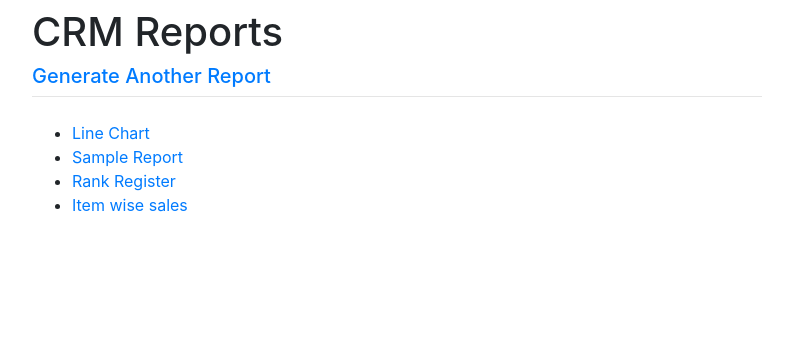
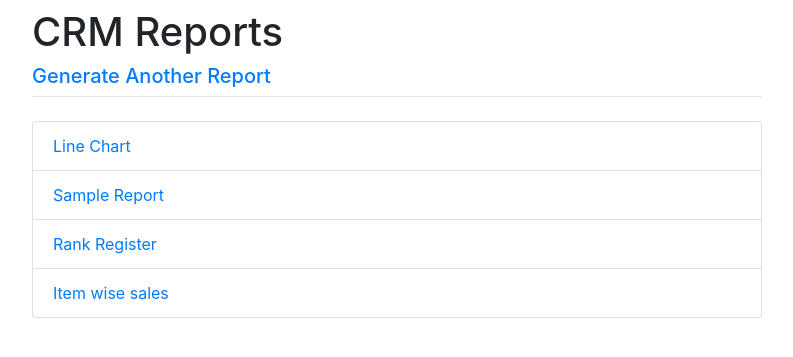
Before and after one commit to sidharth299/CRM_PS, a Django app: template report/templates/report/report_index.html in a window 1280 px wide. Shown: the top 357 px of the page, without its empty margins (243-1036 px from the left). Run offline with Django 3.2, Linux system fonts and the light colour scheme; the template is opened without the code that fills it, so the values that code supplies are empty; some libraries are stand-ins or nearby versions.

Commit message:
Applied basic bootstrap to report index html

```diff
--- a/report/templates/report/report_index.html
+++ b/report/templates/report/report_index.html
@@ -2,11 +2,11 @@
 
 {% block content %}
 
-<ul>
-	<li><a href="{% url 'line_chart' %}">Line Chart</a></li>
-	<li><a href="{% url 'sample_report' %}"> Sample Report</a></li>
-	<li><a href="{% url 'rank_register' %}">Rank Register</a></li>
-	<li><a href="{% url 'item_sales' %}"> Item wise sales</a></li>
+<ul class="list-group">
+	<li class="list-group-item"><a href="{% url 'line_chart' %}">Line Chart</a></li>
+	<li class="list-group-item"><a href="{% url 'sample_report' %}"> Sample Report</a></li>
+	<li class="list-group-item"><a href="{% url 'rank_register' %}">Rank Register</a></li>
+	<li class="list-group-item"><a href="{% url 'item_sales' %}"> Item wise sales</a></li>
 </ul>
 
 {% endblock %}
```
